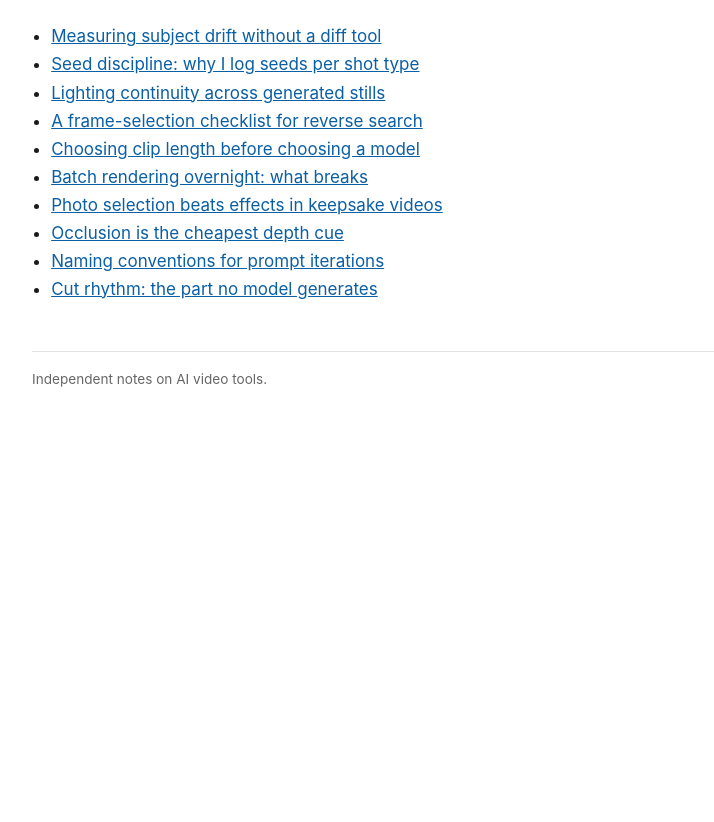
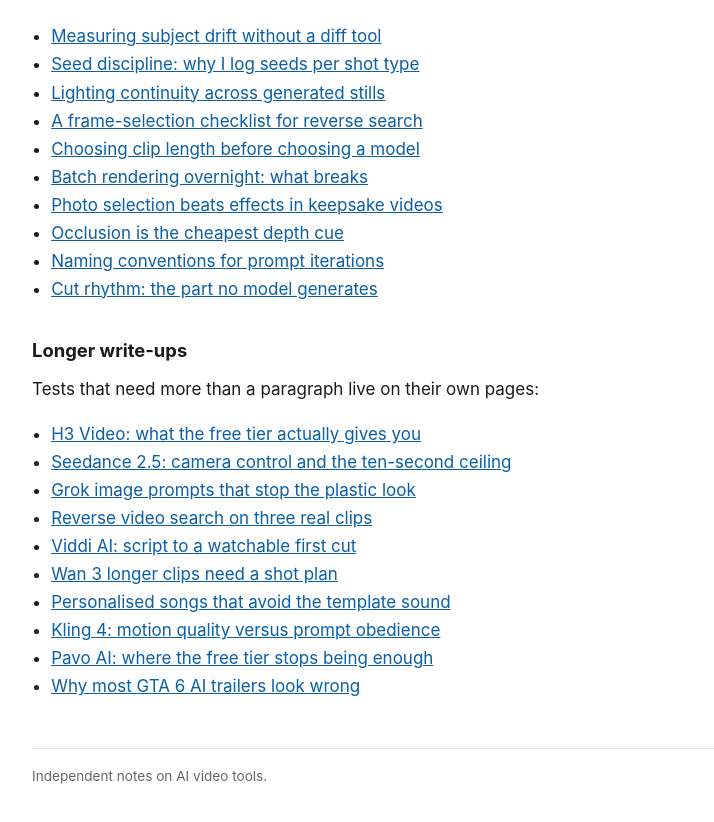
Before and after one commit to barasel200-bit/video-prompt-notes, a plain HTML site: page index.html in a window 1280 px wide. Shown: the part 106-928 px from the top of the page, without its empty margins (248-962 px from the left). Before the commit the page ends 800 px from the top, so only its background shows below. Drawn offline with Linux system fonts and the light colour scheme.

Commit message:
Add longer write-ups section

```diff
--- a/index.html
+++ b/index.html
@@ -19,4 +19,5 @@ footer{margin-top:3rem;border-top:1px solid #e3e3e3;padding-top:1rem;color:#666;
 <li><a href="kling4-co-kr.html">Occlusion is the cheapest depth cue</a></li>
 <li><a href="pavoai-app.html">Naming conventions for prompt iterations</a></li>
 <li><a href="gta6aivideo-art.html">Cut rhythm: the part no model generates</a></li>
-</ul><footer>Independent notes on AI video tools.</footer></body></html>
+</ul><h2 style="font-size:1.15rem;margin:2rem 0 .6rem">Longer write-ups</h2><p>Tests that need more than a paragraph live on their own pages:</p><ul><li><a href="https://h3video-fieldnotes.pages.dev/">H3 Video: what the free tier actually gives you</a></li><li><a href="https://seedance25-fieldnotes.pages.dev/">Seedance 2.5: camera control and the ten-second ceiling</a></li><li><a href="https://grok-image-fieldnotes.pages.dev/">Grok image prompts that stop the plastic look</a></li><li><a href="https://reverse-video-search-fieldnotes.pages.dev/">Reverse video search on three real clips</a></li><li><a href="https://viddiai-fieldnotes.pages.dev/">Viddi AI: script to a watchable first cut</a></li><li><a href="https://wan3-fieldnotes.pages.dev/">Wan 3 longer clips need a shot plan</a></li><li><a href="https://memories-song-fieldnotes.pages.dev/">Personalised songs that avoid the template sound</a></li><li><a href="https://kling4-fieldnotes.pages.dev/">Kling 4: motion quality versus prompt obedience</a></li><li><a href="https://pavoai-fieldnotes.pages.dev/">Pavo AI: where the free tier stops being enough</a></li><li><a href="https://gta6-ai-video-fieldnotes.pages.dev/">Why most GTA 6 AI trailers look wrong</a></li></ul>
+<footer>Independent notes on AI video tools.</footer></body></html>
```
